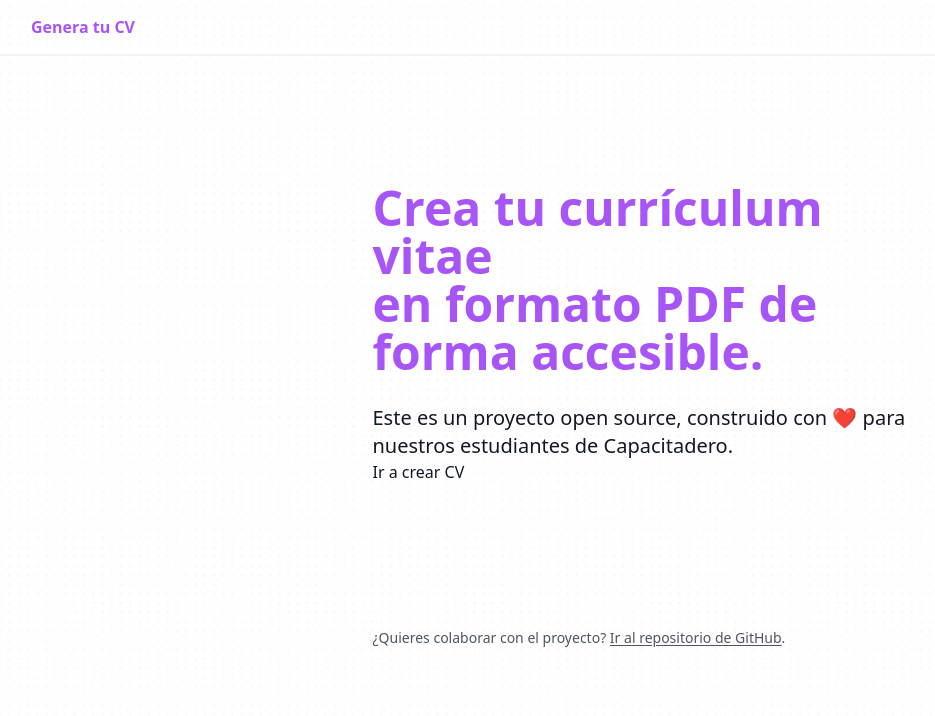
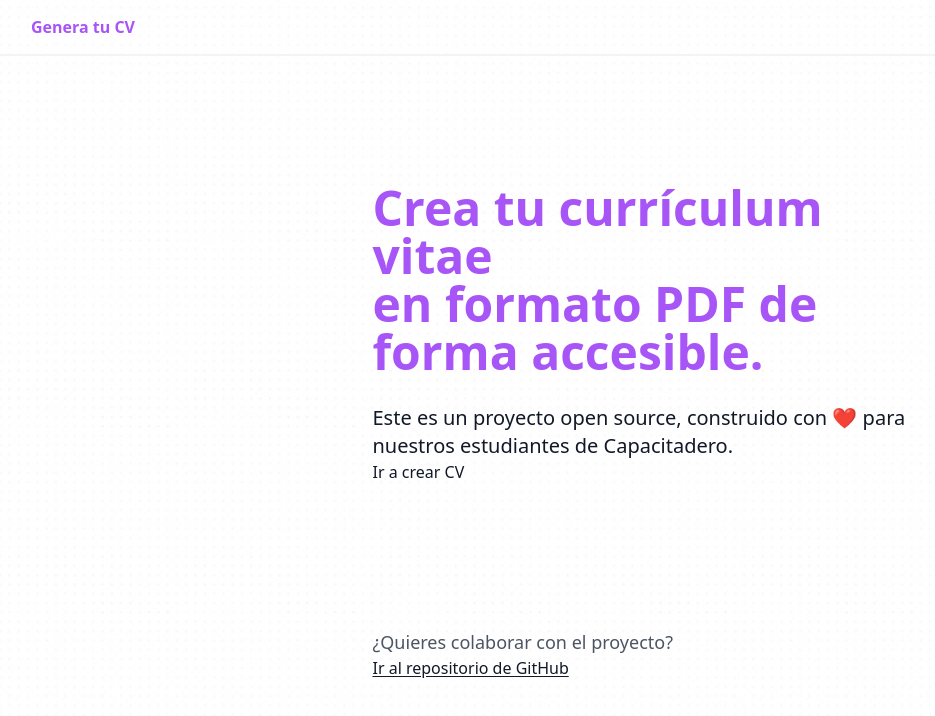
Before and after one commit to joseortizm/genera-tu-cv, a Next.js app: page / in a window 1280 px wide. Shown: the top 716 px of the page, without its empty margins (17-952 px from the left). Built offline with nearby package versions, Linux system fonts and the light colour scheme.

Commit message:
cambio modificacion enlace github

```diff
--- a/src/app/home/Hero.tsx
+++ b/src/app/home/Hero.tsx
@@ -18,11 +18,12 @@ export const Hero = () => {
         <Link href="/resume-builder" className="mt-6 lg:mt-14">
           Ir a crear CV <span aria-hidden="true"></span>
         </Link>
-        <p className="mt-3 text-sm text-gray-600 lg:mt-36">
-          ¿Quieres colaborar con el proyecto? <Link target="_blank" href="https://github.com/joseortizm/genera-tu-cv" className="underline underline-offset-2">
+        <p className="mt-3 text-lg text-gray-600 lg:mt-36">
+          ¿Quieres colaborar con el proyecto?
+        </p>
+        <Link target="_blank" href="https://github.com/joseortizm/genera-tu-cv" className="underline underline-offset-2">
             Ir al repositorio de GitHub
-          </Link>.
-        </p>
+        </Link>
       </div>
       {/*
       <FlexboxSpacer maxWidth={100} minWidth={50} className="hidden lg:block" />
```
